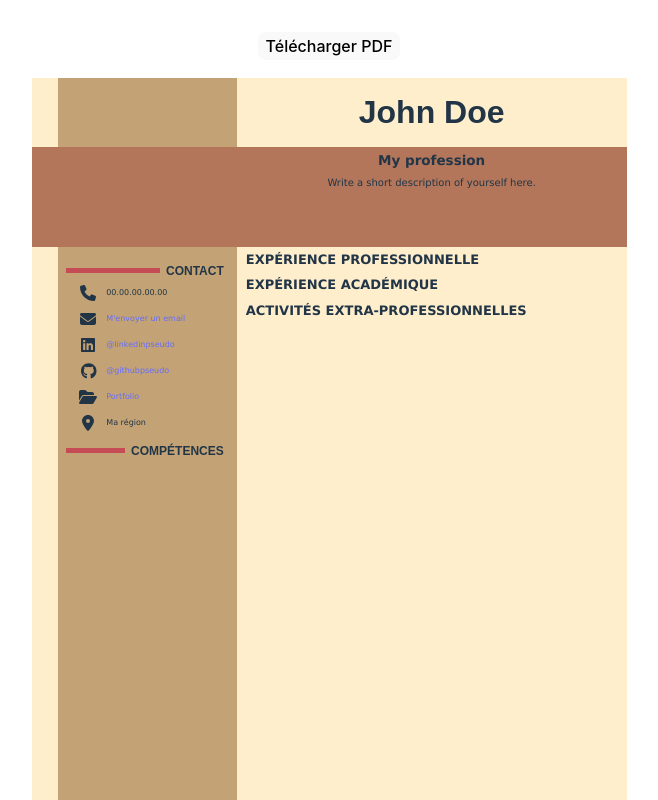
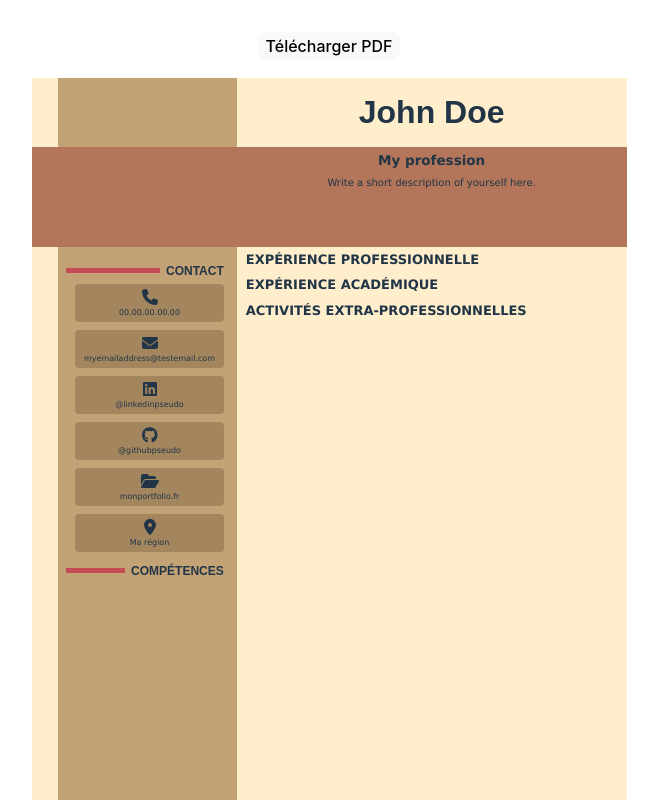
Before and after one commit to Qwib-Qwib/CV-generator, a React (Vite) app: page / in a window 1280 px wide. Shown: the top 800 px of the page, without its empty margins (311-969 px from the left). Built offline with nearby package versions, Linux system fonts and the light colour scheme.

Commit message:
Tweak the style of the contact section to remove links and add more space.

```diff
--- a/src/components/ContactSection.jsx
+++ b/src/components/ContactSection.jsx
@@ -16,7 +16,7 @@ function ContactSection({focusedElement, handleEditClick, handleUpdateClick}) {
   const [email, setEmail] = useState('myemailaddress@testemail.com');
   const [linkedin, setLinkedin] = useState('linkedinpseudo');
   const [github, setGithub] = useState('githubpseudo');
-  const [portfolioLink, setPortfolioLink] = useState('#');
+  const [portfolioLink, setPortfolioLink] = useState('monportfolio.fr');
   const [location, setLocation] = useState('Ma région');
 
   return (
@@ -34,25 +34,25 @@ function ContactSection({focusedElement, handleEditClick, handleUpdateClick}) {
         </div>
         <div className={focusedElement === 0 ? 'primary-neutral contact-line-group' : 'contact-line-group'}>
           <div className='icon-wrapper'><FontAwesomeIcon icon={faEnvelope} /></div>
-          {focusedElement === 5 ? <Input category='contact-email' value={email} handleChange={(e) => setEmail(e.target.value)} /> : <a href={'mailto:' + email} className='contact-line'>M&apos;envoyer un email</a>}
+          {focusedElement === 5 ? <Input category='contact-email' value={email} handleChange={(e) => setEmail(e.target.value)} /> : <span className='contact-line'>{email}</span>}
           {focusedElement === 0 ? <div className='common-buttons-wrapper'><Button buttonType={'edit'} buttonText={'Modifier lien'} handleClick={() => handleEditClick(5)} /></div> : null}
           {focusedElement === 5 ? <div className='update-button-wrapper'><Button buttonType={'update'} handleClick={handleUpdateClick} /></div> : null}
         </div>
         <div className={focusedElement === 0 ? 'primary-neutral contact-line-group' : 'contact-line-group'}>
           <div className='icon-wrapper'><FontAwesomeIcon icon={faLinkedin} /></div>
-          {focusedElement === 6 ? <Input category='contact-linkedin' value={linkedin} handleChange={(e) => setLinkedin(e.target.value)} /> : <a href={'https://www.linkedin.com/in/' + linkedin + '/'} className='contact-line'>{'@' + linkedin}</a>}
+          {focusedElement === 6 ? <Input category='contact-linkedin' value={linkedin} handleChange={(e) => setLinkedin(e.target.value)} /> : <span className='contact-line'>{'@' + linkedin}</span>}
           {focusedElement === 0 ? <div className='common-buttons-wrapper'><Button buttonType={'edit'} handleClick={() => handleEditClick(6)} /></div> : null}
           {focusedElement === 6 ? <div className='update-button-wrapper'><Button buttonType={'update'} handleClick={handleUpdateClick} /></div> : null}
         </div>
         <div className={focusedElement === 0 ? 'primary-neutral contact-line-group' : 'contact-line-group'}>
           <div className='icon-wrapper'><FontAwesomeIcon icon={faGithub} /></div>
-          {focusedElement === 7 ? <Input category='contact-github' value={github} handleChange={(e) => setGithub(e.target.value)} /> : <a href={'https://github.com/' + github} className='contact-line'>{'@' + github}</a>}
+          {focusedElement === 7 ? <Input category='contact-github' value={github} handleChange={(e) => setGithub(e.target.value)} /> : <span className='contact-line'>{'@' + github}</span>}
           {focusedElement === 0 ? <div className='common-buttons-wrapper'><Button buttonType={'edit'} handleClick={() => handleEditClick(7)} /></div> : null}
           {focusedElement === 7 ? <div className='update-button-wrapper'><Button buttonType={'update'} handleClick={handleUpdateClick} /></div> : null}
         </div>
         <div className={focusedElement === 0 ? 'primary-neutral contact-line-group' : 'contact-line-group'}>
           <div className='icon-wrapper'><FontAwesomeIcon icon={faFolderOpen} /></div>
-          {focusedElement === 8 ? <Input category='contact-portfolio' value={portfolioLink} handleChange={(e) => setPortfolioLink(e.target.value)} /> : <a href={portfolioLink} className='contact-line'>Portfolio</a>}
+          {focusedElement === 8 ? <Input category='contact-portfolio' value={portfolioLink} handleChange={(e) => setPortfolioLink(e.target.value)} /> : <span className='contact-line'>{portfolioLink}</span>}
           {focusedElement === 0 ? <div className='common-buttons-wrapper'><Button buttonType={'edit'} buttonText={'Modifier lien'} handleClick={() => handleEditClick(8)} /></div> : null}
           {focusedElement === 8 ? <div className='update-button-wrapper'><Button buttonType={'update'} handleClick={handleUpdateClick} /></div> : null}
         </div>
--- a/src/styles/ContactSection.css
+++ b/src/styles/ContactSection.css
@@ -3,10 +3,14 @@
 }
 
 .contact-line-group {
+  background-color: #a3865e;
+  border-radius: 4px;
   width: 100%;
+  margin: 4px 0;
   position: relative;
   border: 3px solid transparent;
   display: flex;
+  flex-direction: column;
   align-items: center;
 
   .contact-line, .input {
@@ -33,7 +37,7 @@
 .icon-wrapper {
   width: 20px;
   height: 20px;
-  margin-right: 8px;
+  /* margin-right: 8px; */
   display: flex;
   align-items: center;
   justify-content: center;
```
